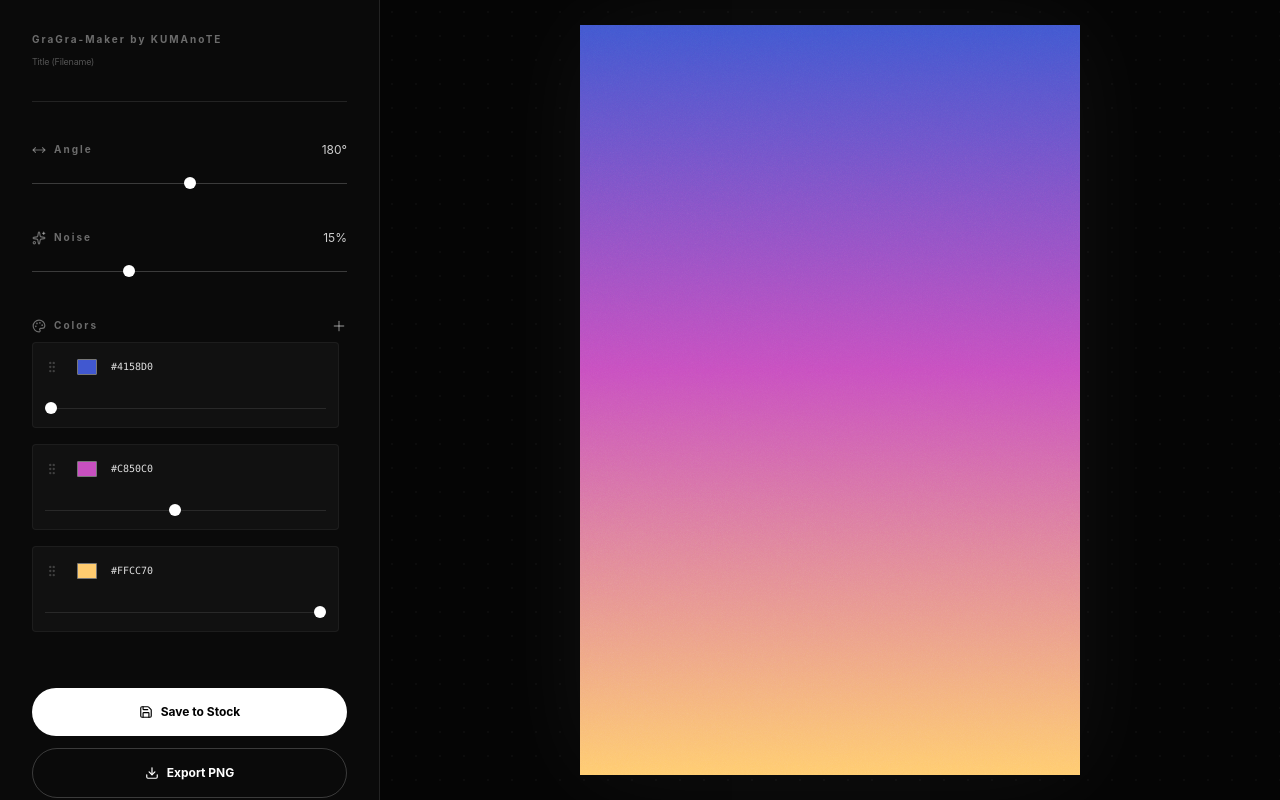
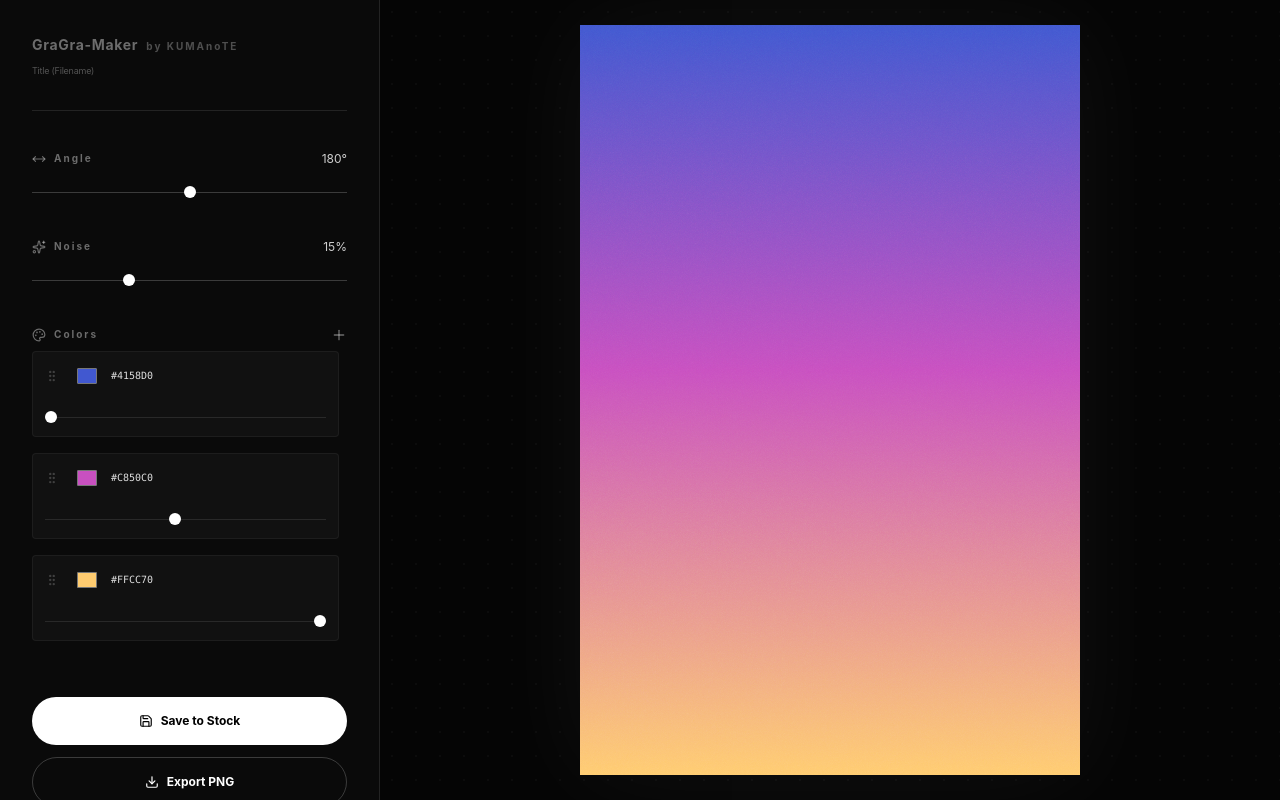
Before and after one commit to goodkuma3-cmd/GraGra-Maker, a React (Vite) app: page / in a window 1280 px wide. Built offline with nearby package versions, Linux system fonts and the light colour scheme.

Commit message:
Update: Add link to KUMAnoTE and adjust title font size

```diff
--- a/src/App.jsx
+++ b/src/App.jsx
@@ -64,14 +64,13 @@ const App = () => {
     setStock([newItem, ...stock]);
   };
 
-  // 画像として書き出し（全面グラデーション・文字なし）
+  // 画像として書き出し
   const downloadImage = () => {
     const canvas = document.createElement('canvas');
     const ctx = canvas.getContext('2d');
     canvas.width = 1200;
     canvas.height = 1800;
 
-    // 1. 全面グラデーションの描画
     const lingrad = ctx.createLinearGradient(
       canvas.width/2 + Math.cos((angle-90) * Math.PI/180) * canvas.height/2,
       canvas.height/2 + Math.sin((angle-90) * Math.PI/180) * canvas.height/2,
@@ -86,7 +85,6 @@ const App = () => {
     ctx.fillStyle = lingrad;
     ctx.fillRect(0, 0, canvas.width, canvas.height);
 
-    // 2. ノイズの描画
     if (noise > 0) {
       const imageData = ctx.getImageData(0, 0, canvas.width, canvas.height);
       const data = imageData.data;
@@ -99,7 +97,6 @@ const App = () => {
       ctx.putImageData(imageData, 0, 0);
     }
 
-    // 書き出し（ファイル名に title を使用）
     const link = document.createElement('a');
     const fileName = title ? title.replace(/[^a-z0-9]/gi, '_') : 'GraGra_Output';
     link.download = `${fileName}.png`;
@@ -115,9 +112,16 @@ const App = () => {
         <div className="p-8 space-y-10">
 
           <div className="space-y-6">
-            <div className="flex items-center gap-2 text-white/40 mb-2">
-              {/* Tマークを削除しました */}
-              <span className="text-[10px] tracking-[0.2em] font-bold">GraGra-Maker by KUMAnoTE </span>
+            <div className="mb-2">
+              <a
+                href="https://kuma-no-te.jp/"
+                target="_blank"
+                rel="noopener noreferrer"
+                className="inline-flex items-baseline text-white/40 hover:text-white/80 transition-colors group"
+              >
+                <span className="text-[14px] font-bold tracking-[0.05em]">GraGra-Maker</span>
+                <span className="text-[10px] font-bold tracking-[0.2em] ml-2 opacity-70">by KUMAnoTE</span>
+              </a>
             </div>
             <div className="space-y-4">
               <div className="group">
@@ -240,7 +244,7 @@ const App = () => {
         </div>
       </aside>
 
-      {/* 右側：メインプレビュー（全面グラデーション） */}
+      {/* 右側：メインプレビュー */}
       <main className="flex-1 relative flex items-center justify-center p-12 overflow-hidden bg-[#050505]">
         <div className="absolute inset-0 opacity-[0.03] pointer-events-none" style={{ backgroundImage: `radial-gradient(white 1px, transparent 0)`, backgroundSize: `24px 24px` }}></div>
 
```
